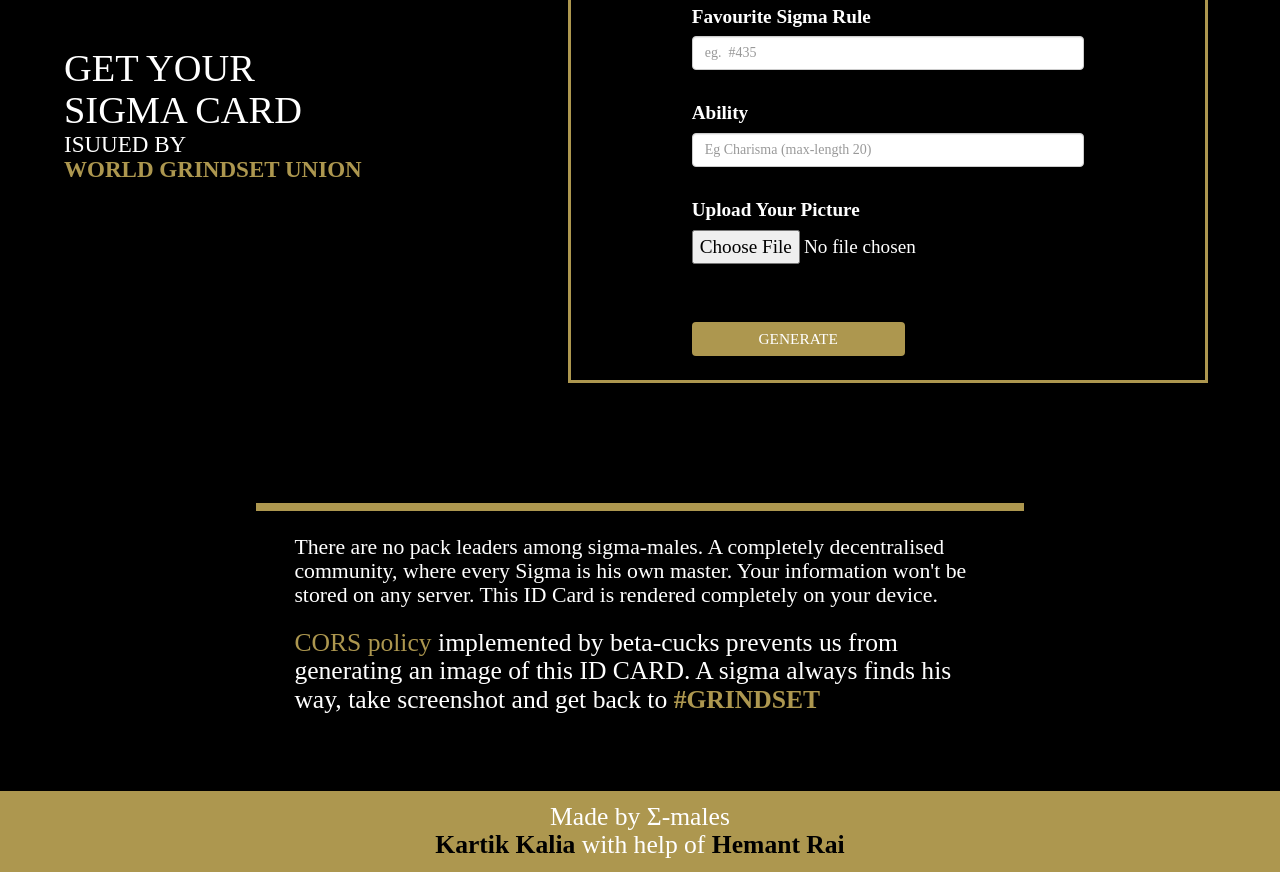
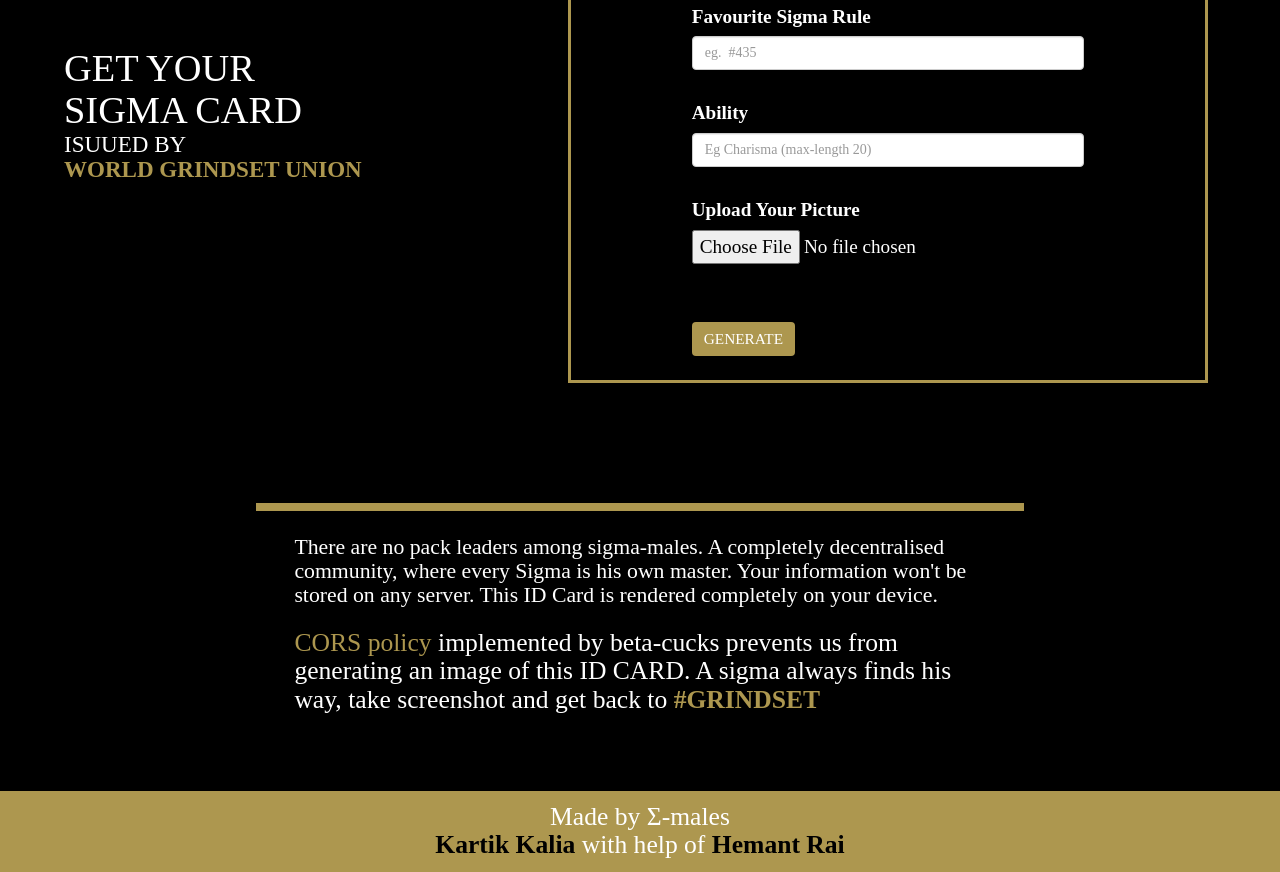
Before and after one commit to BhinTatta/Sigma, a plain HTML site: page index.html in a window 1280 px wide. Shown: the part 1894-2766 px from the top of the page. Drawn offline with nearby package versions, Linux system fonts and the light colour scheme.

Commit message:
Update index.html

```diff
--- a/index.html
+++ b/index.html
@@ -234,7 +234,7 @@ a:link
 			</div><br><br>
 
 
-			<input  class="btn btn-success" name="" value="GENERATE" onClick="valuecard()">
+		<button  class="btn btn-success" name="" value="GENERATE" onClick="valuecard()">GENERATE</button>
 			</form>
       </div>
 
```
